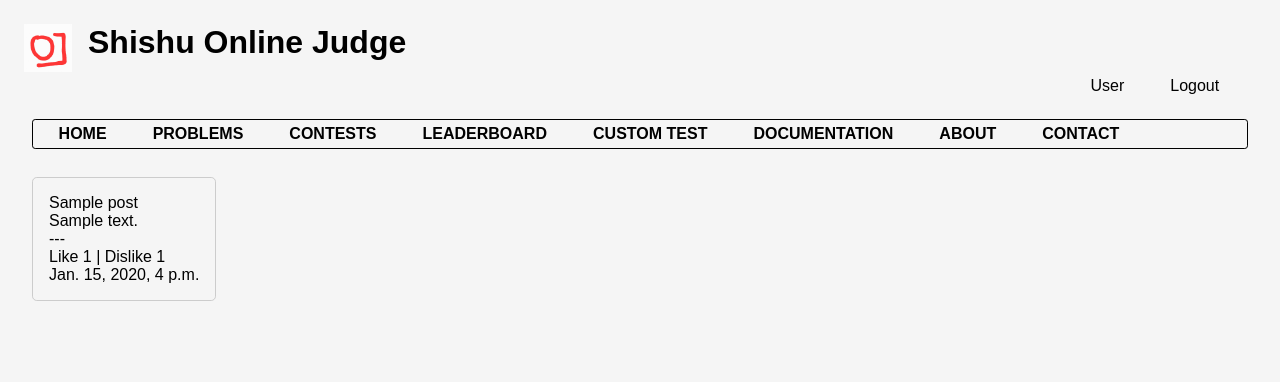
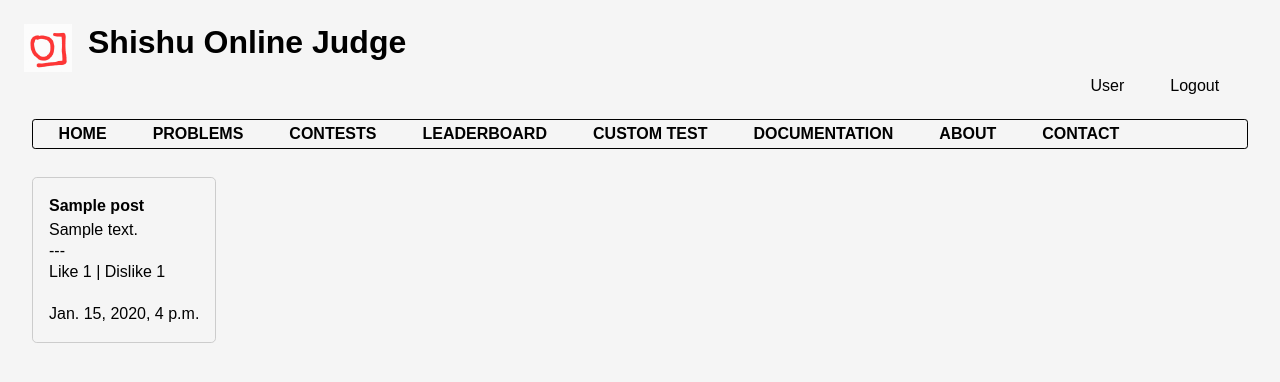
Before and after one commit to SakibSibly/shishu-online-judge, a Django app: page / in a window 1280 px wide. Shown: the top 382 px of the page. Run offline with Django 4.2, Linux system fonts and the light colour scheme; tables that the repository leaves empty hold one stand-in row (values such as "Sample post").

Commit message:
Minor CSS and HTML improvement

```diff
--- a/globals/static/globals/css/style.css
+++ b/globals/static/globals/css/style.css
@@ -83,6 +83,6 @@ select {
     margin: 0.5rem;
 }
 
-.empasis {
+.emphasis {
     font-weight: bold;
 }
--- a/home/static/home/css/style.css
+++ b/home/static/home/css/style.css
@@ -12,6 +12,11 @@
     border-radius: 0.3rem;
 }
 
+#blogs ul li {
+    display: block;
+    line-height: 1.5;
+}
+
 .right {
     float: right;
 }
--- a/home/templates/home/home.html
+++ b/home/templates/home/home.html
@@ -9,8 +9,8 @@
             {% for item in latest_posts %}
             <div>
                 <ul>
-                    <li>{{ item.title }}</li><br>
-                    <li>{{ item.content }}</li><br>
+                    <li class="emphasis">{{ item.title }}</li>
+                    <li>{{ item.content }}</li>
                     <p>---</p>
                     <li>Like {{ item.like }} | Dislike {{ item.dislike }}</li><br>
                     <li class="right">{{ item.created_at }}</li>
```
Also changed, not shown: customtest/templates/customtest/custom.html (+6 -6 lines).
